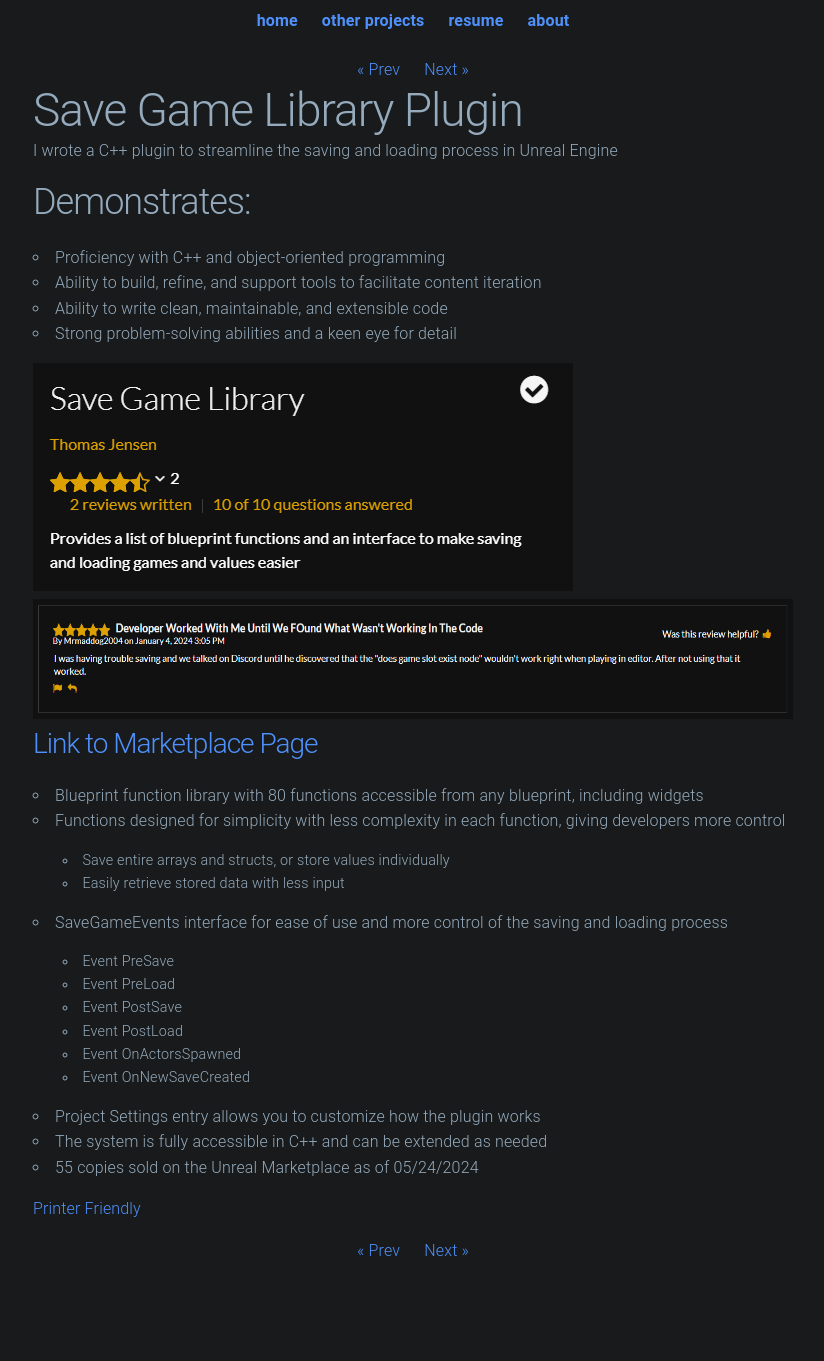
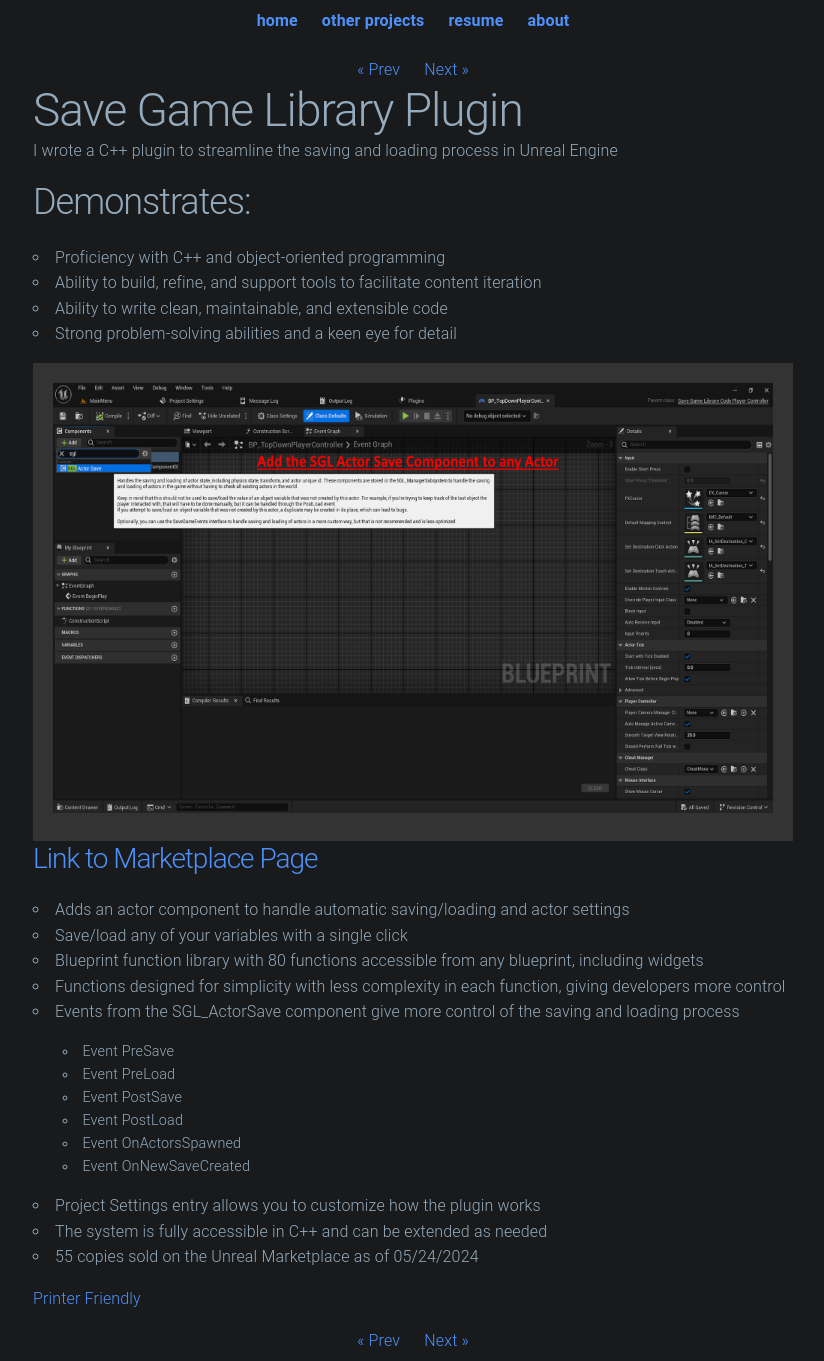
Before and after one commit to hrimfisk/hrimfisk.github.io, a Jekyll site: the page built from experience/_posts/2022-02-16-save-plugin.md, in a window 1280 px wide. Shown: the whole page, without its empty margins (227-1051 px from the left). Built offline with Jekyll 4.4.1, drawn with Linux system fonts in a browser that asks for light colours; before the commit the page ends 1272 px from its top, so only the background shows below that.

Commit message:
updated SGL with new content

```diff
--- a/experience/_posts/2022-02-16-save-plugin.md
+++ b/experience/_posts/2022-02-16-save-plugin.md
@@ -33,17 +33,21 @@
 </style>
 
 <div class="dont-print">
-  <img src="/assets/Experience/SaveGameLibraryPlugin/description.png" alt="nodes" width="540" height="228">
-  <img src="/assets/Experience/SaveGameLibraryPlugin/review2.png" alt="nodes" width="800" height="120">
+  <div class="scroll-container">
+    <img src="/assets/Experience/SaveGameLibraryPlugin/add_save_component.png" alt="nodes" width="960" height="450">
+    <img src="/assets/Experience/SaveGameLibraryPlugin/component_settings.png" alt="nodes" width="960" height="450">
+    <img src="/assets/Experience/SaveGameLibraryPlugin/savegame_flag.png" alt="nodes" width="960" height="450">
+    <img src="/assets/Experience/SaveGameLibraryPlugin/save_functions.png" alt="nodes" width="960" height="450">
+    <img src="/assets/Experience/SaveGameLibraryPlugin/load_and_new_functions.png" alt="nodes" width="960" height="450">
+  </div>
   <h3><a href="https://www.fab.com/listings/b3dad9df-2562-4af5-8846-a7b29b6f7652">Link to Marketplace Page</a></h3>
 </div>
 
-
+* Adds an actor component to handle automatic saving/loading and actor settings
+* Save/load any of your variables with a single click
 * Blueprint function library with 80 functions accessible from any blueprint, including widgets
 * Functions designed for simplicity with less complexity in each function, giving developers more control
-  - Save entire arrays and structs, or store values individually
-  - Easily retrieve stored data with less input
-* SaveGameEvents interface for ease of use and more control of the saving and loading process
+* Events from the SGL_ActorSave component give more control of the saving and loading process
   - Event PreSave
   - Event PreLoad
   - Event PostSave
```
Also changed, not shown: other parts of experience/_posts/2022-02-16-save-plugin.md (+1 -1 lines).
